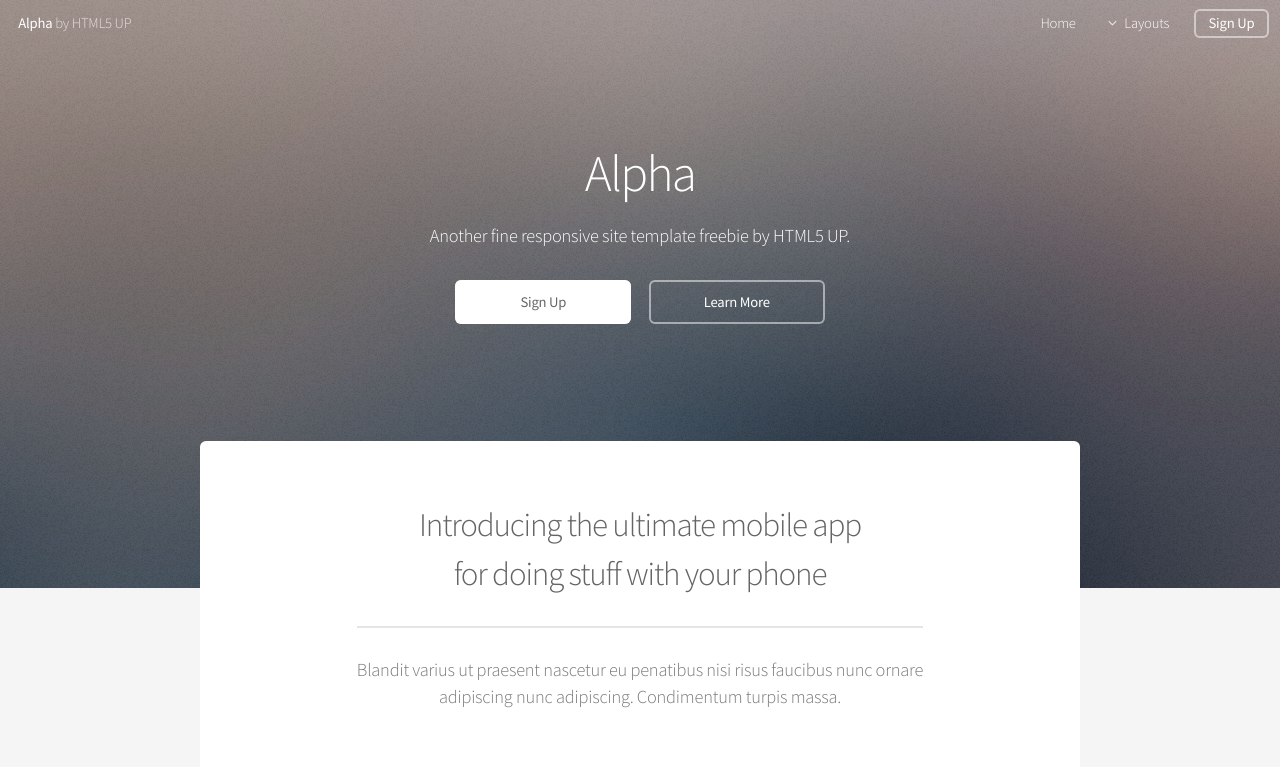
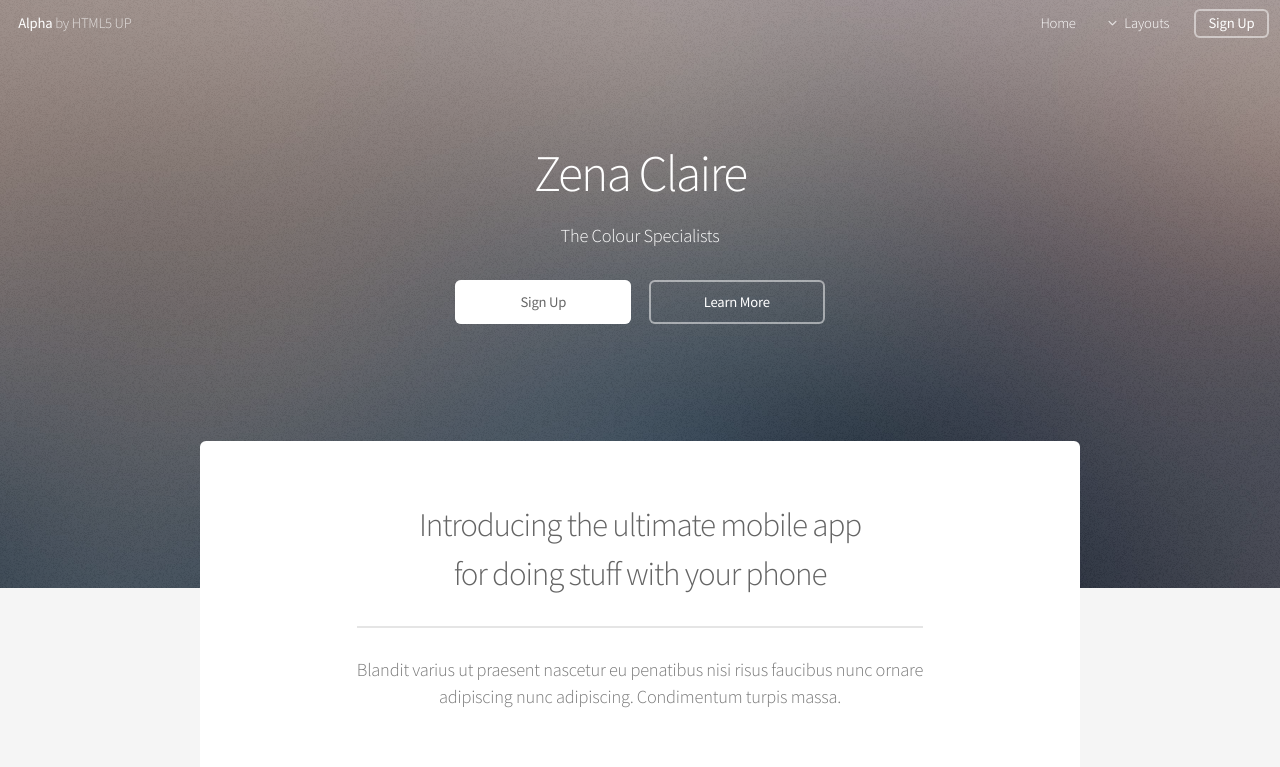
Before and after one commit to chantelesmith/chantelesmith.github.io, a plain HTML site: page index.html in a window 1280 px wide. Shown: the top 767 px of the page. Drawn offline with Linux system fonts and the light colour scheme.

Commit message:
Header Change
Change header to zena claire

```diff
--- a/index.html
+++ b/index.html
@@ -56,8 +56,8 @@
 
 		<!-- Banner -->
 			<section id="banner">
-				<h2>Alpha</h2>
-				<p>Another fine responsive site template freebie by HTML5 UP.</p>
+				<h2>Zena Claire</h2>
+				<p>The Colour Specialists</p>
 				<ul class="actions">
 					<li><a href="#" class="button special">Sign Up</a></li>
 					<li><a href="#" class="button">Learn More</a></li>
```
